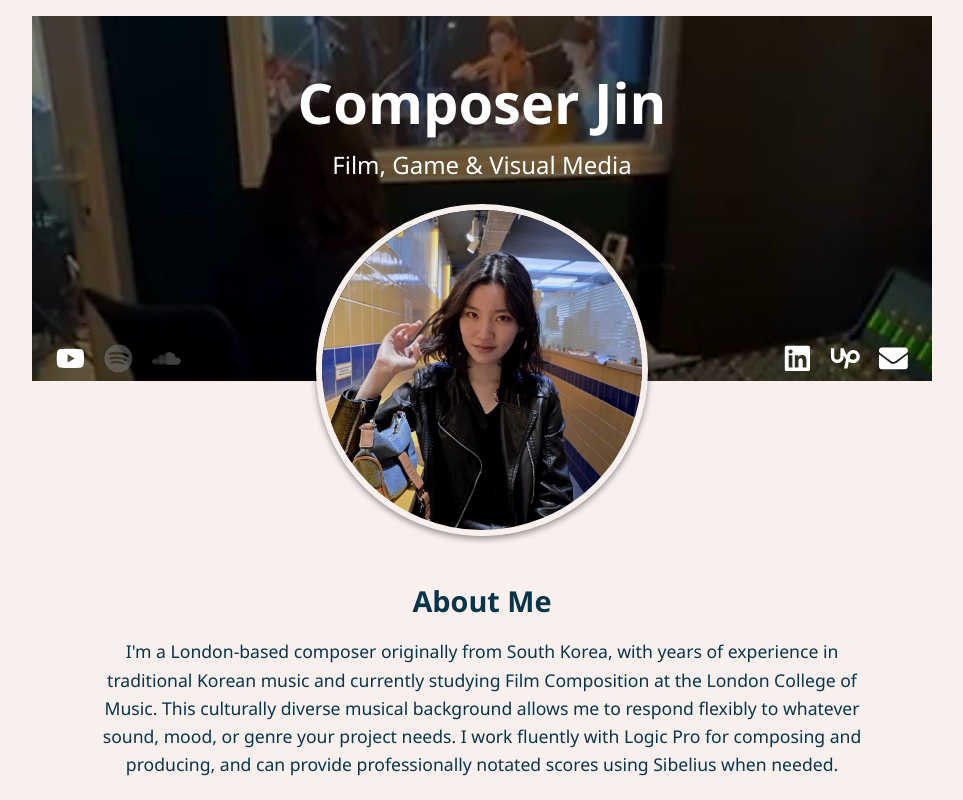
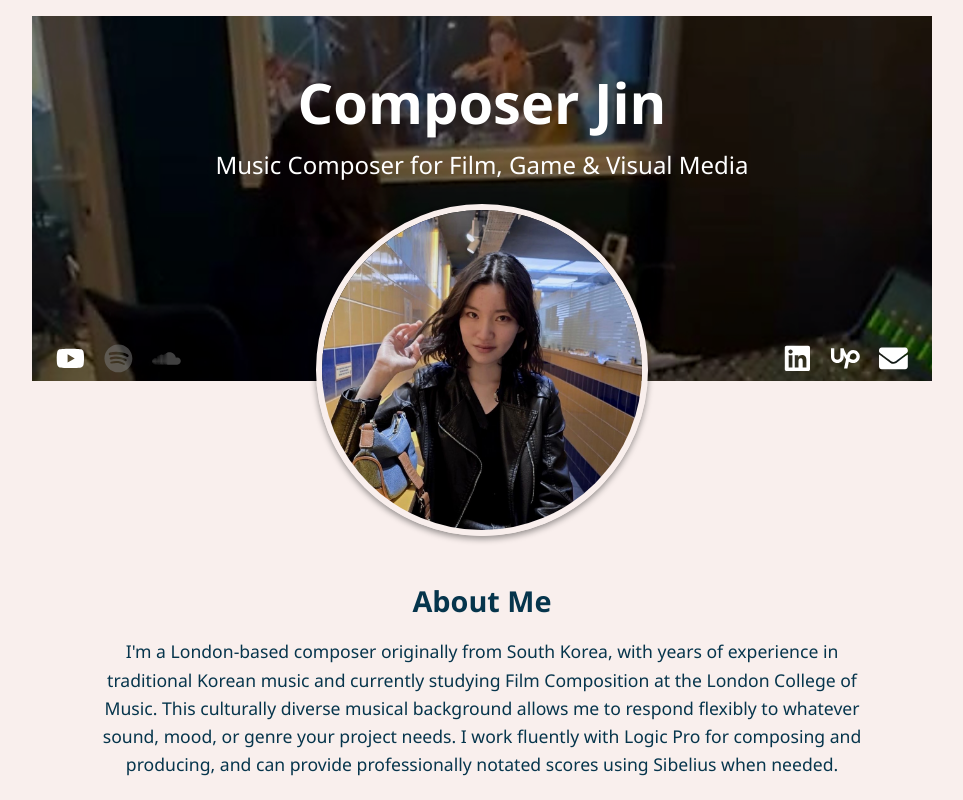
Before and after one commit to composerjin/composerjin.github.io, a React (Create React App) app: page / in a window 1280 px wide. Shown: the top 800 px of the page, without its empty margins (158-1121 px from the left). Built offline with nearby package versions, Linux system fonts and the light colour scheme.

Commit message:
update subheader

```diff
--- a/src/components/Header.js
+++ b/src/components/Header.js
@@ -11,7 +11,7 @@ const Header = () => {
       style={{ backgroundImage: `url(${bgImage})` }}
     >
       <h1>Composer Jin</h1>
-      <h2>Film, Game & Visual Media</h2>
+      <h2>Music Composer for Film, Game & Visual Media</h2>
       <div className="profile-pic">
         <img src="portrait.jpg" alt="Composer Jin" />
       </div>
```
